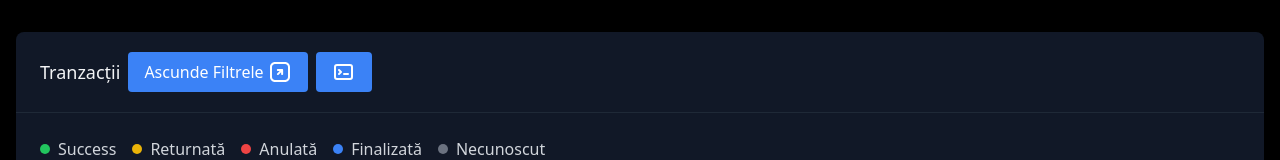
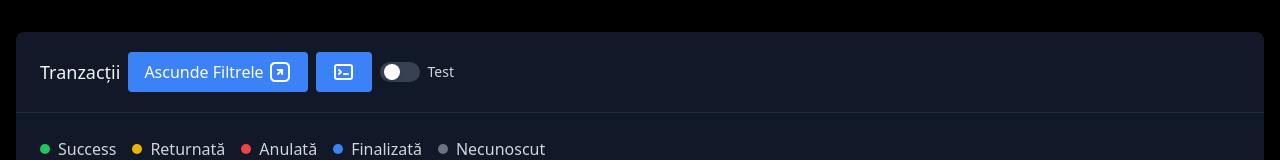
Before and after one commit to Sergiu333/E-comerce-admin, a Next.js app: page / in a window 1280 px wide. Shown: the top 160 px of the page. Built offline with nearby package versions, Linux system fonts and the light colour scheme; no server answers.

Commit message:
new changes

```diff
--- /dev/null
+++ b/src/app/components/Toggle/index.tsx
@@ -0,0 +1,28 @@
+import { useState } from "react";
+
+interface ToggleProps {
+    checked: boolean;
+    onChange: (checked: boolean) => void;
+}
+
+export function Toggle({ checked, onChange }: ToggleProps) {
+    return (
+        <label className="flex items-center space-x-2 cursor-pointer">
+            <div
+                className={`w-10 h-5 flex items-center rounded-full p-1 transition duration-300 ${
+                    checked ? "bg-blue-600" : "bg-gray-700"
+                }`}
+                onClick={() => onChange(!checked)}
+            >
+                <div
+                    className={`w-4 h-4 bg-white rounded-full shadow-md transform transition duration-300 ${
+                        checked ? "translate-x-5" : "translate-x-0"
+                    }`}
+                />
+            </div>
+            <span className="text-sm text-gray-300">
+        {checked ? "Prod" : "Test"}
+      </span>
+        </label>
+    );
+}
--- a/src/app/components/TransactionModal/index.tsx
+++ b/src/app/components/TransactionModal/index.tsx
@@ -1,14 +1,15 @@
-import React, { useState } from "react";
-import { Transaction } from "@/app/types";
-import { getStatusColor, getTransactionStatus } from "@/app/utils/transactionStatus";
-import { Button } from "@/app/components/Button";
+import React, {useState} from "react";
+import {Transaction} from "@/app/types";
+import {getStatusColor, getTransactionStatus} from "@/app/utils/transactionStatus";
+import {Button} from "@/app/components/Button";
 
 interface TransactionModalProps {
-    transaction: Transaction;
-    onClose: () => void;
+    transaction: Transaction,
+    onClose: () => void,
+    prod: boolean,
 }
 
-export default function TransactionModal({ transaction, onClose }: TransactionModalProps) {
+export default function TransactionModal({transaction, onClose, prod}: TransactionModalProps) {
     const [amount, setAmount] = useState<any>(transaction.amount);
     const fieldsToShow = ["terminal", "amount", "currency", "rrn", "status"];
     const status = getTransactionStatus(transaction);
@@ -33,6 +34,7 @@ export default function TransactionModal({ transaction, onClose }: TransactionMo
             <input type="hidden" name="TRTYPE" value="${trtype}" />
             <input type="hidden" name="COUNTRY" value="${transaction.currency}" />
             <input type="hidden" name="NONCE" value="${transaction.nonce}" />
+            <input type="hidden" name="NONCE" value="${transaction.nonce}" />
             <input type="hidden" name="BACKREF" value="http://www.test.md/" />
             <input type="hidden" name="MERCH_GMT" value="2" />
             <input type="hidden" name="TIMESTAMP" value="${transaction.timestamp}" />
@@ -48,17 +50,17 @@ export default function TransactionModal({ transaction, onClose }: TransactionMo
     };
 
     const finalizeTransaction = () => {
-        submitForm("https://ecomt.victoriabank.md/cgi-bin/cgi_link?", 21);
+        submitForm(prod ? "https://vb059.vb.md/cgi-bin/cgi_link" : "https://ecomt.victoriabank.md/cgi-bin/cgi_link?", 21);
         onClose();
     };
 
     const cancelTransaction = () => {
-        submitForm("https://ecomt.victoriabank.md/cgi-bin/cgi_link?", 22);
+        submitForm(prod ? "https://vb059.vb.md/cgi-bin/cgi_link" : "https://ecomt.victoriabank.md/cgi-bin/cgi_link?", 22);
         onClose();
     };
 
     const returnTransaction = () => {
-        submitForm("https://ecomt.victoriabank.md/cgi-bin/cgi_link?", 24);
+        submitForm(prod ? "https://vb059.vb.md/cgi-bin/cgi_link" : "https://ecomt.victoriabank.md/cgi-bin/cgi_link?", 24);
         onClose();
     };
 
@@ -77,7 +79,7 @@ export default function TransactionModal({ transaction, onClose }: TransactionMo
                         viewBox="0 0 24 24"
                         stroke="currentColor"
                     >
-                        <path strokeLinecap="round" strokeLinejoin="round" strokeWidth={2} d="M6 18L18 6M6 6l12 12" />
+                        <path strokeLinecap="round" strokeLinejoin="round" strokeWidth={2} d="M6 18L18 6M6 6l12 12"/>
                     </svg>
                 </button>
                 <h2 className="text-xl font-bold mb-4 text-gray-100 pr-8">Detalii Tranzacție</h2>
@@ -90,7 +92,7 @@ export default function TransactionModal({ transaction, onClose }: TransactionMo
                                     type="number"
                                     value={amount}
                                     onChange={
-                                    (e) => setAmount(Number(e.target.value))}
+                                        (e) => setAmount(Number(e.target.value))}
                                     className="bg-gray-800 p-2 rounded text-gray-300"
                                 />
                             ) : (
--- a/src/app/page.tsx
+++ b/src/app/page.tsx
@@ -14,6 +14,7 @@ import ArrowTop from "@/app/components/icons/ArrowTop";
 import Arrowbottom from "@/app/components/icons/arrowbottom";
 import Link from "next/link";
 import Terminal from "@/app/components/icons/Terminal";
+import {Toggle} from "@/app/components/Toggle";
 
 export default function TransactionManagement() {
   const [transactions, setTransactions] = useState<Transaction[]>([])
@@ -128,6 +129,8 @@ export default function TransactionManagement() {
     calculateHeight();
   }, [showFilters]);
 
+  const [isProd, setIsProd] = useState(false);
+
   return (
       <div className="min-h-screen bg-black text-gray-300 py-8">
         <div className="container mx-auto px-4">
@@ -152,6 +155,8 @@ export default function TransactionManagement() {
                     <div className="flex flex-row gap-1"><Terminal/></div>
                   </button>
                 </Link>
+                <Toggle checked={isProd} onChange={setIsProd} />
+
               </div>
             </CardHeader>
             <CardContent>
@@ -261,7 +266,7 @@ export default function TransactionManagement() {
           </Card>
 
           {selectedTransaction && (
-              <TransactionModal transaction={selectedTransaction} onClose={() => setSelectedTransaction(null)}/>
+              <TransactionModal transaction={selectedTransaction} onClose={() => setSelectedTransaction(null)} prod={isProd}/>
           )}
         </div>
       </div>
--- a/src/app/utils/transactionStatus.ts
+++ b/src/app/utils/transactionStatus.ts
@@ -3,7 +3,9 @@ import type { Transaction } from "../types"
 export function getTransactionStatus(transaction: Transaction): string {
     if (transaction.trtype === "0") {
         return "Success"
-    } else if (transaction.trtype === "24") {
+    } else if (transaction.trtype === "1") {
+        return "Success"}
+    else if (transaction.trtype === "24") {
         return "Returnată"
     } else if (transaction.trtype === "22") {
         return "Anulată"
```
